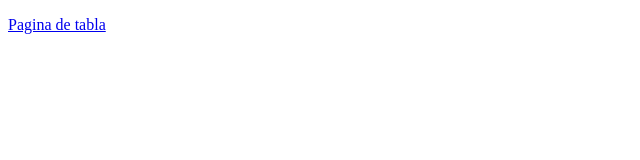
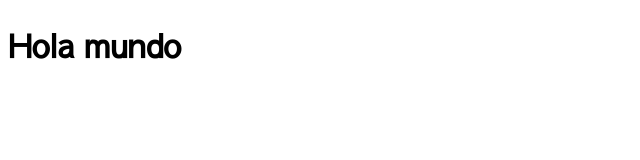
Before and after one commit to Ken05Original/Desarrollo-Web, a plain HTML site: page index.html in a window 1280 px wide. Shown: the whole page, without its empty margins (0-640 px from the left). Drawn offline with Linux system fonts and the light colour scheme.

Commit message:
actualizacion

```diff
--- a/assets/css/estilos.css
+++ b/assets/css/estilos.css
@@ -0,0 +1,3 @@
+body {
+  font-family: 'Sawarabi Gothic', sans-serif;
+}
--- a/index.html
+++ b/index.html
@@ -3,12 +3,17 @@
 <head>
     <meta charset="UTF-8">
     <meta name="viewport" content="width=device-width, initial-scale=1.0">
-    <title>Document</title>
+    <title>Mi página personal</title>
+    <link rel="shortcut icon" href="assets/img/icono.ico">
+    <link rel="stylesheet" href="https://cdnjs.cloudflare.com/ajax/libs/font-awesome/7.0.0/css/all.min.css" integrity="sha512-DxV+EoADOkOygM4IR9yXP8Sb2qwgidEmeqAEmDKIOfPRQZOWbXCzLC6vjbZyy0vPisbH2SyW27+ddLVCN+OMzQ==" crossorigin="anonymous" referrerpolicy="no-referrer" />
+    <link rel="preconnect" href="https://fonts.googleapis.com">
+    <link rel="preconnect" href="https://fonts.gstatic.com" crossorigin>
+    <link href="https://fonts.googleapis.com/css2?family=Sawarabi+Gothic&display=swap" rel="stylesheet">
+    <link rel="stylesheet" href="assets/css/estilos.css">
 </head>
 <body>
-    <a href="https://ken05original.github.io/Desarrollo-Web/TablaEtiquetasHTML/index.html" target="_blank">
-        <p>Pagina de tabla</p>
-
-    </a>
+    <header>
+        <h1>Hola mundo</h1>
+    </header>
 </body>
 </html>
```
Also changed, not shown: assets/img/icono.ico (added).
